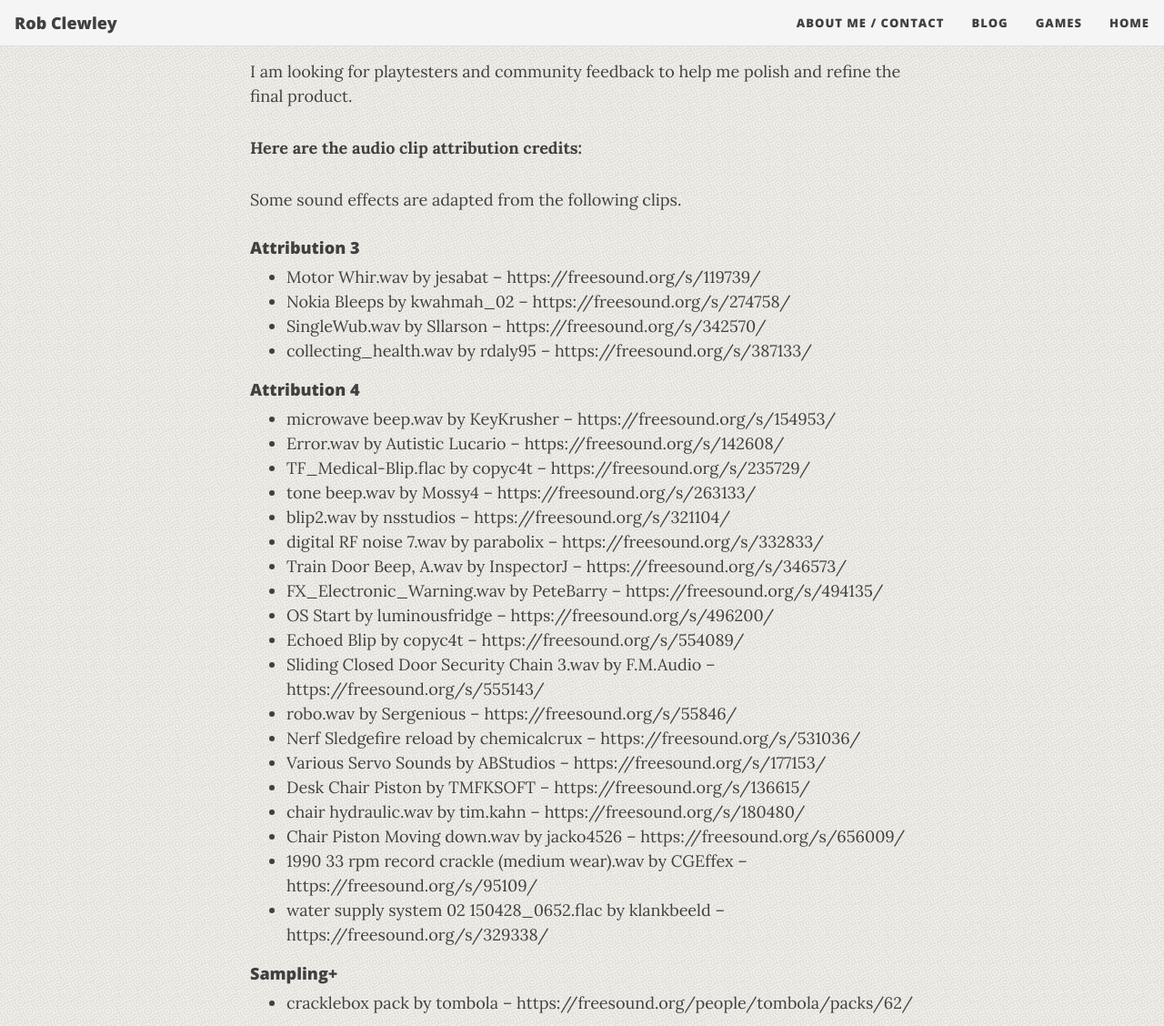
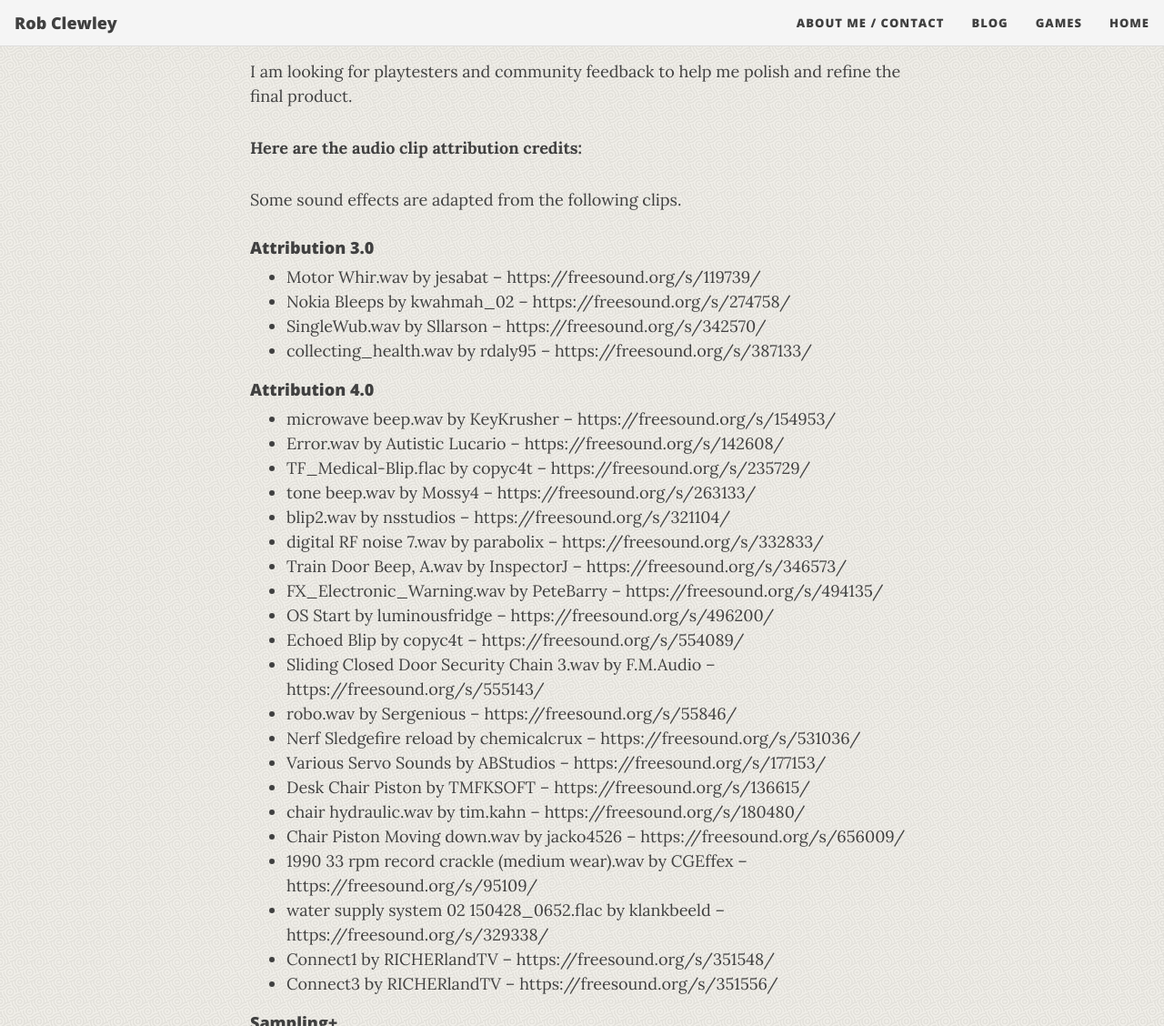
Before and after one commit to robclewley/robclewley.github.io, a Jekyll site: the page built from transient-dynamic.md, in a window 1280 px wide and 1400 px high, scrolled down 2192 px, cut to the strip 0-1128 px from the top of the window. Shown: the whole strip at 91% size. Built offline with Jekyll 4.4.1, drawn with Linux system fonts in a browser that asks for light colours; nearby versions of some CDN libraries; comment, search, counter and statistics services are not loaded.

Commit message:
new sounds

```diff
--- a/transient-dynamic.md
+++ b/transient-dynamic.md
@@ -46,14 +46,14 @@
 
 Some sound effects are adapted from the following clips.
 
-#### Attribution 3
+#### Attribution 3.0
 
  - Motor Whir.wav by jesabat -- https://freesound.org/s/119739/
  - Nokia Bleeps by kwahmah_02 -- https://freesound.org/s/274758/
  - SingleWub.wav by Sllarson -- https://freesound.org/s/342570/
  - collecting_health.wav by rdaly95 -- https://freesound.org/s/387133/
 
-#### Attribution 4
+#### Attribution 4.0
 
  - microwave beep.wav by KeyKrusher -- https://freesound.org/s/154953/
  - Error.wav by Autistic Lucario -- https://freesound.org/s/142608/
@@ -74,6 +74,8 @@
  - Chair Piston Moving down.wav by jacko4526 -- https://freesound.org/s/656009/
  - 1990 33 rpm record crackle (medium wear).wav by CGEffex -- https://freesound.org/s/95109/
  - water supply system 02 150428_0652.flac by klankbeeld -- https://freesound.org/s/329338/
+ - Connect1 by RICHERlandTV -- https://freesound.org/s/351548/
+ - Connect3 by RICHERlandTV -- https://freesound.org/s/351556/
 
 #### Sampling+
 
```
